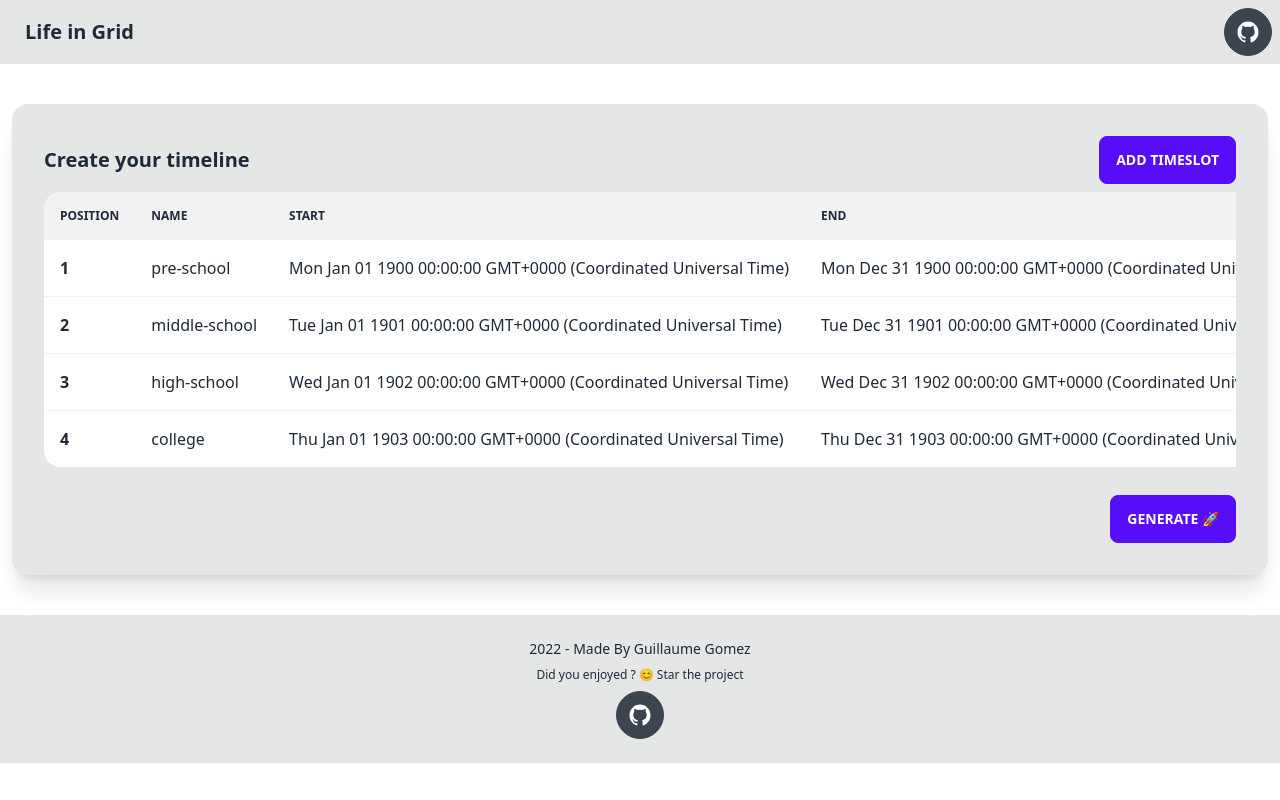
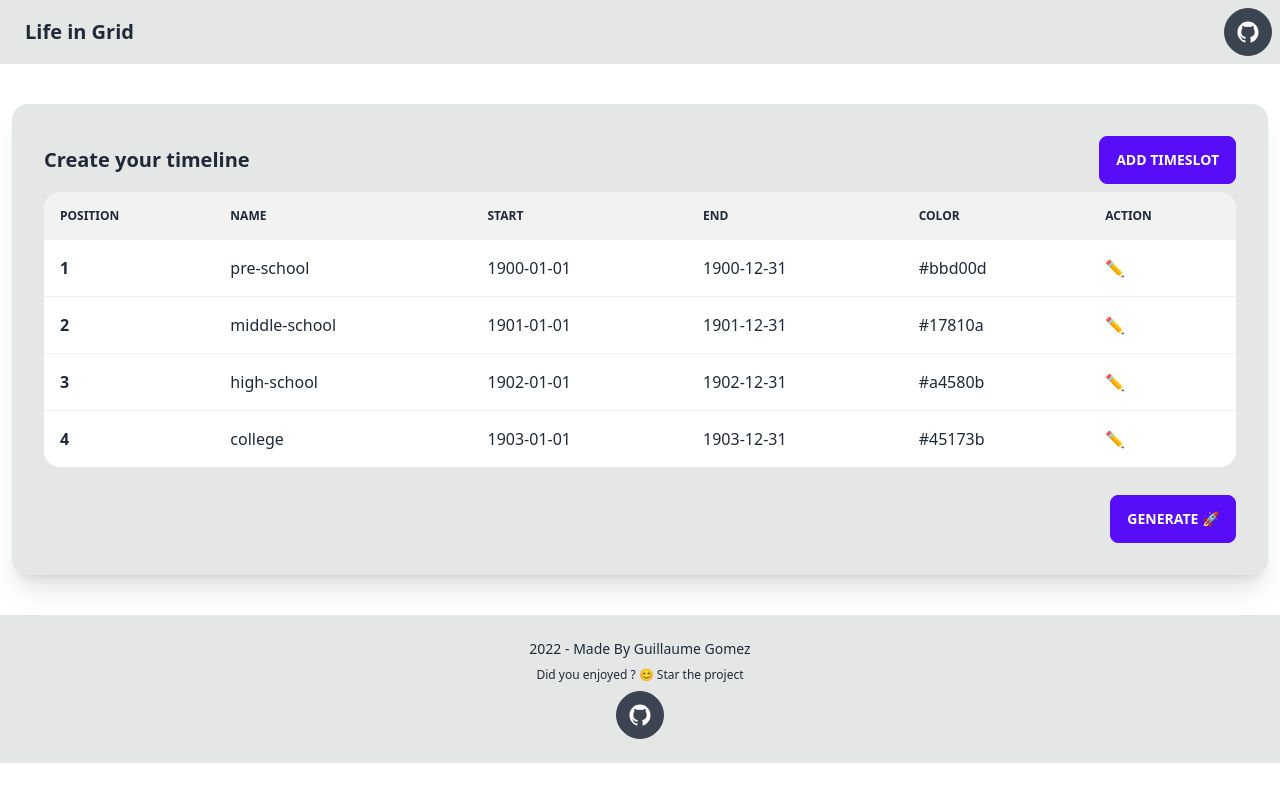
Before and after one commit to guillaume-gomez/life-in-grid, a React (Create React App) app: page /create in a window 1280 px wide. Built offline with nearby package versions, Linux system fonts and the light colour scheme.

Commit message:
add logic in form

```diff
--- a/src/FormView.tsx
+++ b/src/FormView.tsx
@@ -2,16 +2,32 @@ import React, { useState } from 'react';
 import DatePicker from "./DatePicker";
 import { Period } from "./interfaces";
 
+interface PeriodForm extends Omit<Period, 'start' | 'end'> {
+  edit: boolean;
+  start: string;
+  end: string
+}
 
-const defaultPeriods : Period[] = [
-  { name: "pre-school", color: "#bbd00d", start: new Date("1900-01-01"), end: new Date("1900-12-31") },
-  { name: "middle-school", color: "#17810a", start: new Date("1901-01-01"), end: new Date("1901-12-31") },
-  { name: "high-school", color: "#a4580b", start: new Date("1902-01-01"), end: new Date("1902-12-31") },
-  { name: "college", color: "#45173b", start: new Date("1903-01-01"), end: new Date("1903-12-31") },
+const defaultPeriods : PeriodForm[] = [
+  { name: "pre-school", color: "#bbd00d", start: "1900-01-01", end: "1900-12-31", edit: false },
+  { name: "middle-school", color: "#17810a", start: "1901-01-01", end: "1901-12-31", edit: false },
+  { name: "high-school", color: "#a4580b", start: "1902-01-01", end: "1902-12-31", edit: false },
+  { name: "college", color: "#45173b", start: "1903-01-01", end: "1903-12-31", edit: false },
   ]
 
 function FormView() {
-  const [periods, setPeriods] = useState<Period[]>(defaultPeriods);
+  const [periods, setPeriods] = useState<PeriodForm[]>(defaultPeriods);
+
+  function onChangeItem(index: number, name: keyof PeriodForm, value: unknown) : void {
+    const newPeriods = periods.map((period, indexPeriod) => {
+      if(indexPeriod === index) {
+        return { ...period , [name]: value};
+      }
+      return period;
+    });
+    setPeriods(newPeriods);
+  }
+
   return (
     <div className="card w-full bg-base-300 shadow-xl">
       <div className="card-body">
@@ -29,12 +45,22 @@ function FormView() {
                   <th>Start</th>
                   <th>End</th>
                   <th>Color</th>
+                  <th>Action</th>
                 </tr>
               </thead>
               <tbody>
                 {
-                  periods.map( ({name, start, end, color}, index) => {
-                    return <TimeSlot position={index + 1} name={name} start={start} end={end} color={color} />
+                  periods.map( ({name, start, end, color, edit}, index) => {
+                    return <TimeSlot
+                      position={index + 1}
+                      key={index}
+                      name={name}
+                      start={start}
+                      end={end}
+                      color={color}
+                      edit={edit}
+                      onChange={(name, value) => onChangeItem(index, name, value)}
+                      />
                   })
                 }
               </tbody>
@@ -52,21 +78,50 @@ function FormView() {
 
 interface TimeSlotInterface {
   name: string;
-  start: Date;
-  end: Date;
+  start: string;
+  end: string;
   color: string;
   position: number;
+  edit: boolean;
+  onChange: (name: keyof PeriodForm, value: unknown) => void;
 }
 
 
-function TimeSlot({name, start, end, color, position } : TimeSlotInterface) {
+function TimeSlot({name, start, end, color, position, edit, onChange } : TimeSlotInterface) {
+  if(edit) {
+    return (
+      <tr>
+        <th>{position}</th>
+        <td>
+          <input value={name} onChange={(event) => onChange("name", event.target.value)}/>
+        </td>
+        <td>
+          <input type="date" value={start} onChange={(event) => onChange("start", event.target.value)}/>
+        </td>
+        <td>
+          <input type="date" value={end} onChange={(event) => onChange("end", event.target.value)}/>
+        </td>
+        <td>
+          <input value={color} onChange={(event) => onChange("color", event.target.value)}/>
+        </td>
+        <td>
+          <button onClick={() => onChange("edit", !edit)}>✏️</button>
+        </td>
+      </tr>
+    );
+  }
+
+
   return (
-      <tr className="p-2">
+      <tr>
         <th>{position}</th>
         <td>{name}</td>
-        <td>{start.toString()}</td>
-        <td>{end.toString()}</td>
+        <td>{start}</td>
+        <td>{end}</td>
         <td>{color}</td>
+        <td>
+          <button onClick={() => onChange("edit", !edit)}>✏️</button>
+        </td>
       </tr>
     );
 }
```
